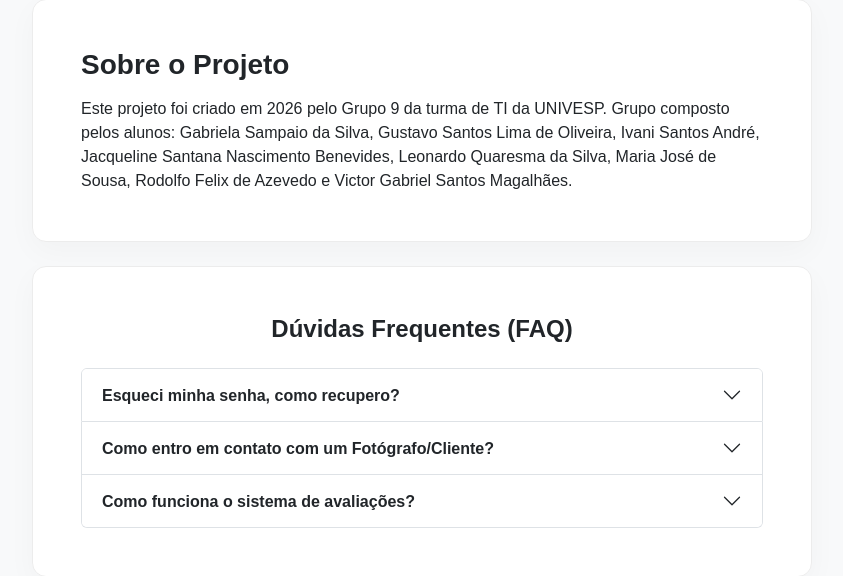
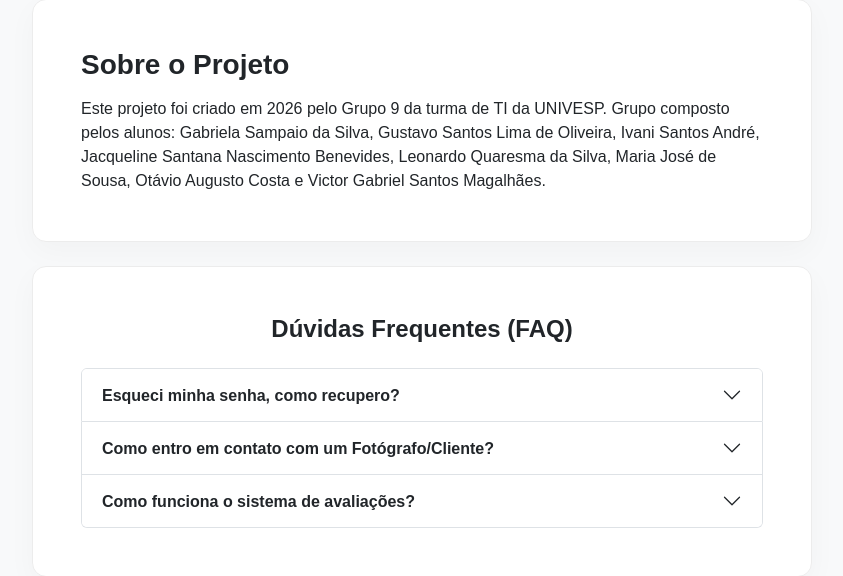
Before and after one commit to ivani-santos/projeto-integrador-2-main, a Flask app: page /sobrenos in a window 1280 px wide. Shown: the part 99-675 px from the top of the page, without its empty margins (218-1061 px from the left). Run offline with Flask 3, Linux system fonts and the light colour scheme; data comes from the database, SQL or seed files in the repository; data that the repository does not hold is empty; some web fonts are replaced.

Commit message:
atualizar-sobrenos

```diff
--- a/projeto-integrador-DRP01-main/Py/templates/pages/sobrenos.html
+++ b/projeto-integrador-DRP01-main/Py/templates/pages/sobrenos.html
@@ -12,7 +12,7 @@
                 <button id="btnEditarSobre" class="btn btn-sm btn-outline-dark d-none"><i class="fa-solid fa-pen"></i> Editar Texto</button>
                 <button id="btnSalvarSobre" class="btn btn-sm btn-success d-none"><i class="fa-solid fa-check"></i> Salvar</button>
             </div>
-            <div id="textoSobreNos" class="mb-0 about-text">Este projeto foi criado em 2026 pelo Grupo 9 da turma de TI da UNIVESP. Grupo composto pelos alunos: Gabriela Sampaio da Silva, Gustavo Santos Lima de Oliveira, Ivani Santos André, Jacqueline Santana Nascimento Benevides, Leonardo Quaresma da Silva, Maria José de Sousa, Rodolfo Felix de Azevedo e Victor Gabriel Santos Magalhães.</div>
+            <div id="textoSobreNos" class="mb-0 about-text">Este projeto foi criado em 2026 pelo Grupo 9 da turma de TI da UNIVESP. Grupo composto pelos alunos: Gabriela Sampaio da Silva, Gustavo Santos Lima de Oliveira, Ivani Santos André, Jacqueline Santana Nascimento Benevides, Leonardo Quaresma da Silva, Maria José de Sousa, Otávio Augusto Costa e Victor Gabriel Santos Magalhães.</div>
 		</div>
 
         <div class="box p-4 p-md-5 mt-4 w-100 about-box">
```
